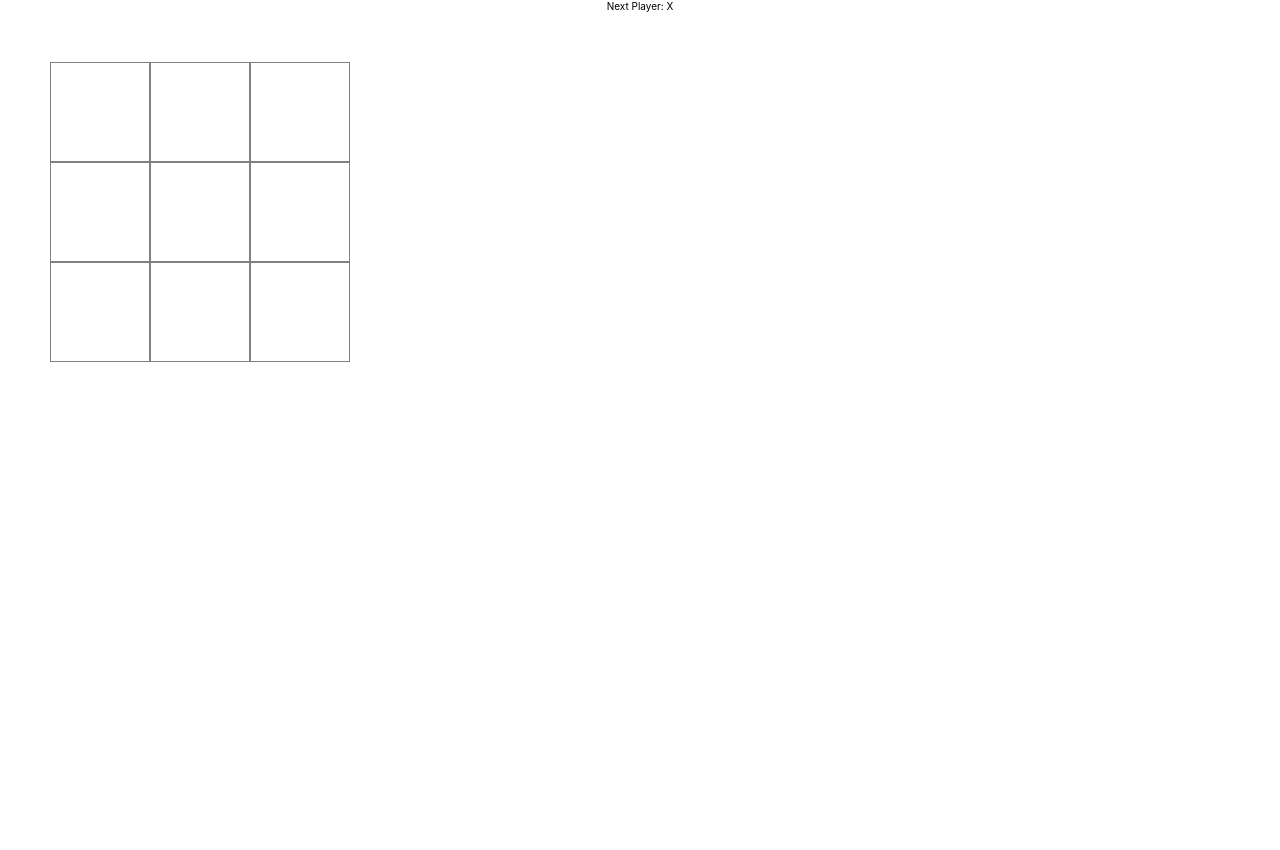
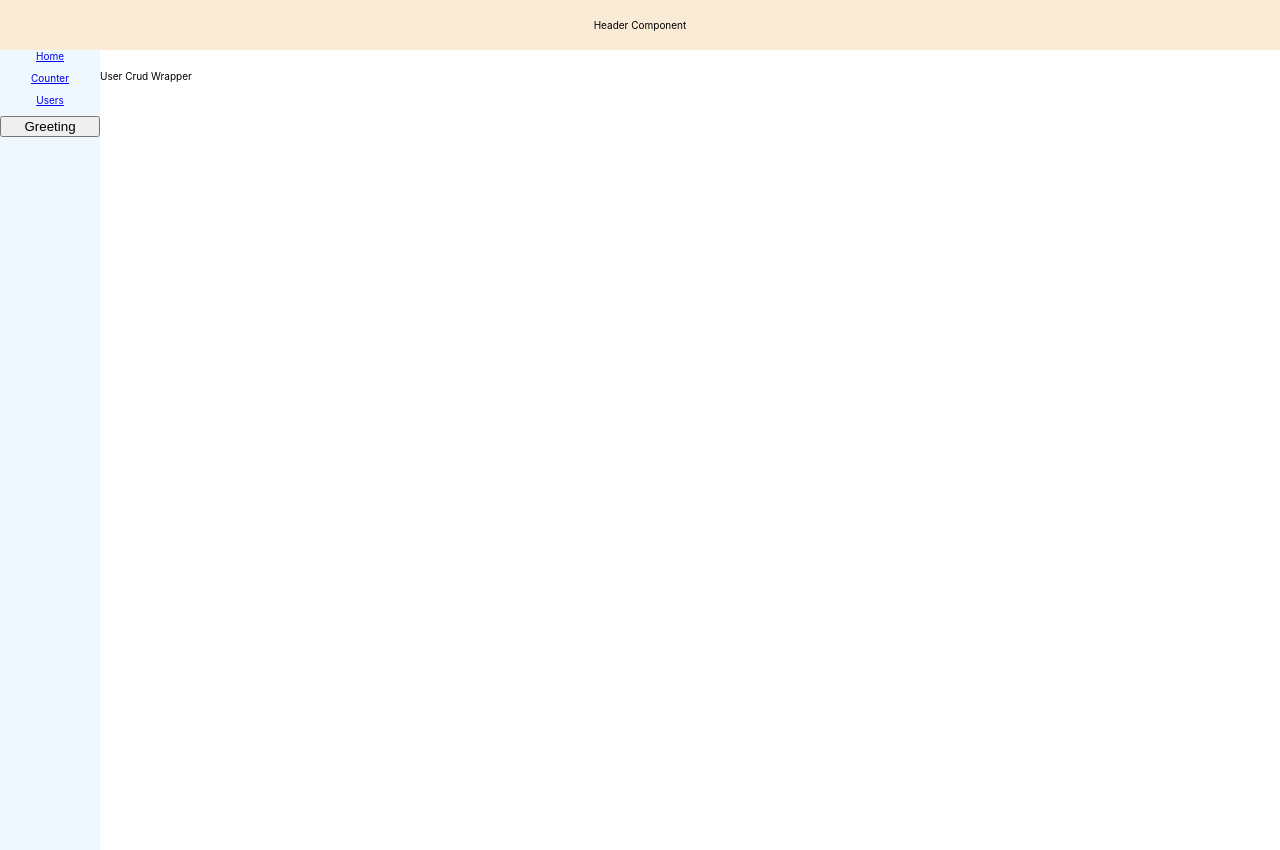
Before and after one commit to velocityvimannagar/react9thmarchbatch, a React (Create React App) app: page /users in a window 1280 px wide. Before the commit the page ends 800 px from the top, so only its background shows below. Built offline with nearby package versions, Linux system fonts and the light colour scheme.

Commit message:
Added Routing

```diff
--- a/package.json
+++ b/package.json
@@ -9,6 +9,7 @@
     "formik": "^2.4.6",
     "react": "^18.3.1",
     "react-dom": "^18.3.1",
+    "react-router-dom": "^6.24.1",
     "react-scripts": "5.0.1",
     "web-vitals": "^2.1.4"
   },
--- a/src/App.css
+++ b/src/App.css
@@ -1,3 +1,21 @@
 .App {
   text-align: center;
 }
+.header{
+  background-color: antiquewhite;
+  height: 50px;
+  display: flex;
+  justify-content: center;
+  align-items: center;
+}
+.container-body{
+  display: flex;
+}
+.sidebar{
+  width: 100px;
+  height: 100vh;
+  background-color: aliceblue;
+  display: flex;
+  flex-direction: column;
+  gap: 10px;
+}
--- a/src/App.js
+++ b/src/App.js
@@ -13,14 +13,38 @@ import { ContextExample } from './context/ContextExample';
 import { Counter } from './counter/counter';
 import { UserCrudWrapper } from './UserCrud/UserCrudWrapper';
 import { TicTacToe } from './tictactoe/TicTacToe';
+import { Link, Route, Routes, useNavigate } from 'react-router-dom';
 
 function App() {
+  const navigate = useNavigate();
   const [name, setName] = useState("Rohit");
-  const onCallback = (count) =>{
+  const onCallback = (count) => {
     console.log('Data From Child', count);
   }
   return (
     <div className="App">
+      <div className='header'>Header Component</div>
+      <div className='container-body'>
+        <div className='sidebar'>
+          <Link to={"/"}>Home</Link>
+          <Link to={"/counter-path"}>Counter</Link>
+          <Link to={"/users"}>Users</Link>
+          {/* <Link to={"/greeting-path"}>Greeting</Link> */}
+          <button onClick={() => {
+            navigate("/greeting-path")
+          }}>Greeting</button>
+        </div>
+        <div className="content">
+          <Routes>
+            <Route path='/' element={<div>Content Div</div>}></Route>
+            <Route path='/counter-path' element={<Counter></Counter>}></Route>
+            <Route path='/greeting-path' element={<Greeting name="Virat" greeting="Hi"></Greeting>}></Route>
+            <Route path="/users/*" element={<UserCrudWrapper></UserCrudWrapper>}> </Route>
+            <Route path='*' element={<div>This url is not mapped</div>}></Route>
+          </Routes>
+        </div>
+      </div>
+
       {/* <p>App Component</p>
         <p>This is react application.</p>
         <hr></hr> */}
@@ -48,7 +72,7 @@ function App() {
       {/* <UseEffectExample name={name}></UseEffectExample>
         <button onClick={()=>setName(name+Math.random()*10)}>Change Name Prop</button> */}
       {/* <UserCrudWrapper></UserCrudWrapper> */}
-        <TicTacToe></TicTacToe>
+      {/* <TicTacToe></TicTacToe> */}
     </div>
   );
 }
--- a/src/UserCrud/UserCrudWrapper.js
+++ b/src/UserCrud/UserCrudWrapper.js
@@ -2,7 +2,9 @@ import { useState } from "react"
 import "./UserCrud.css"
 import { UserForm } from "./UserForm"
 import { UserList } from "./UserList"
+import { Route, Routes, useNavigate } from "react-router-dom"
 export function UserCrudWrapper() {
+    const navigate = useNavigate();
     const [usersList, setUserList] = useState([
         {
             id: 1,
@@ -14,35 +16,46 @@ export function UserCrudWrapper() {
     ])
     const [userToBeUpdated, setUserToBeUpdated] = useState(null);
 
-    const onDelete = (id) =>{
-        const users = usersList.filter(user=> user.id !== id);
+    const onDelete = (id) => {
+        const users = usersList.filter(user => user.id !== id);
         setUserList([...users])
     }
     return <div className="user-crud-wrapper">
-        <UserForm userToBeUpdated={userToBeUpdated} onUserFormSubmit={(user, id)=>{
-            console.log('User Created',user )
-            if(id){
-                const fUser = usersList.find(userItem=> userItem.id ==id );
+
+        <Routes>
+            <Route path="/" element={<div>User Crud Wrapper</div>}></Route>
+            <Route path="/list" element={<UserList usersList={usersList} onUserUpdate={(user) => {
+                console.log('Updting user', user)
+                setUserToBeUpdated({ ...user })
+                navigate("/users/form")
+            }} onUserDelete={(id) => {
+                const bool = window.confirm("Do you want to delete?");
+                if (bool) {
+                    onDelete(id)
+                }
+            }}></UserList>}></Route>
+            <Route path="/form" element={<UserForm userToBeUpdated={userToBeUpdated}
+                onUserFormSubmit={(user, id) => {
+                    console.log('User Created', user)
+                    if (id) {
+                        const fUser = usersList.find(userItem => userItem.id == id);
                         fUser.firstName = user.firstName;
                         fUser.lastName = user.lastName;
                         fUser.email = user.email;
                         fUser.mobile = user.mobile;
                         setUserToBeUpdated(null)
-            }else{
-                user.id = usersList.length+1;
+                    } else {
+                        user.id = usersList.length + 1;
                         usersList.push(user)
                     }
 
+
                     setUserList([...usersList])
-        }}></UserForm>
-        <UserList usersList={usersList} onUserUpdate={(user)=>{
-            console.log('Updting user', user)
-            setUserToBeUpdated({...user})
-        }} onUserDelete={(id)=>{
-            const bool = window.confirm("Do you want to delete?");
-            if(bool){
-                onDelete(id)
-            }
-        }}></UserList>
+                    // Navigate
+                    navigate("/users/list")
+                }}></UserForm>}></Route>
+        </Routes>
+
+
     </div>
 }
--- a/src/UserCrud/UserList.js
+++ b/src/UserCrud/UserList.js
@@ -1,5 +1,12 @@
-export function UserList({usersList, onUserDelete, onUserUpdate}){
-    return <table>
+import { useNavigate } from "react-router-dom";
+
+export function UserList({ usersList, onUserDelete, onUserUpdate }) {
+    const navigate = useNavigate();
+    return <div>
+        <button onClick={()=> navigate("/users/form")}>Add New</button>
+        <br></br>
+        <br></br>
+        <table>
             <thead>
                 <th>Name</th>
                 <th>Email</th>
@@ -13,10 +20,10 @@ export function UserList({usersList, onUserDelete, onUserUpdate}){
                         <td>{user.email}</td>
                         <td>{user.mobile}</td>
                         <td>
-                    <button onClick={()=>{
+                            <button onClick={() => {
                                 onUserUpdate(user)
                             }}>Update</button>
-                    <button onClick={()=>{
+                            <button onClick={() => {
                                 onUserDelete(user.id)
                             }}>Delete</button>
                         </td>
@@ -35,4 +42,5 @@ export function UserList({usersList, onUserDelete, onUserUpdate}){
         </tr> */}
             </tbody>
         </table>
+    </div>
 }
--- a/src/index.js
+++ b/src/index.js
@@ -3,11 +3,14 @@ import ReactDOM from 'react-dom/client';
 import './index.css';
 import App from './App';
 import reportWebVitals from './reportWebVitals';
+import { BrowserRouter } from 'react-router-dom';
 
 const root = ReactDOM.createRoot(document.getElementById('root'));
 root.render(
   <React.StrictMode>
-    <App></App>
+    <BrowserRouter>
+      <App></App>
+    </BrowserRouter>
   </React.StrictMode>
 );
 
```
Also changed, not shown: 1 other file (tests, documents, lock files or other folders). Lines whose indentation alone changed are shown as unchanged.
